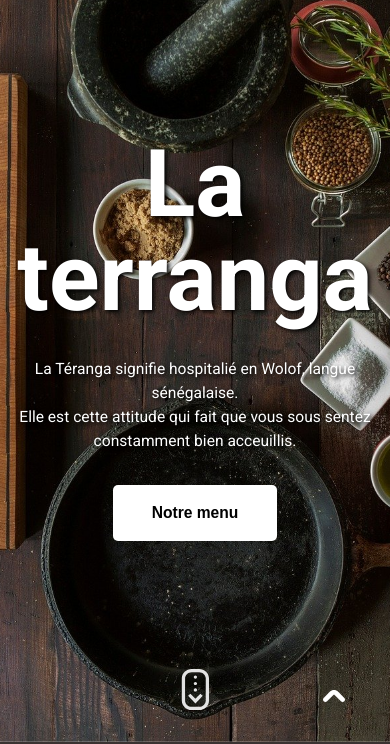
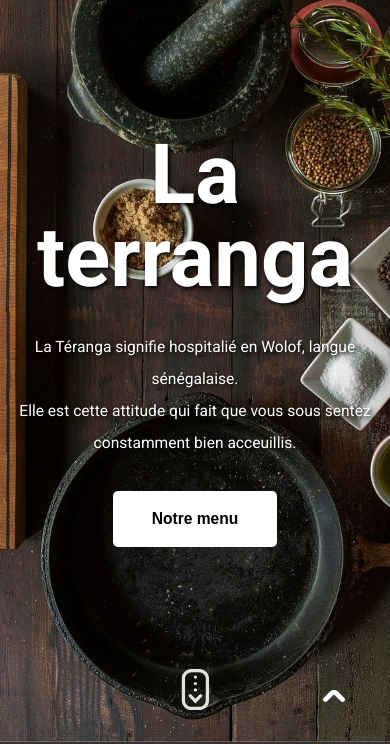
Before and after one commit to fmarc39/teranga, a plain HTML site: page index.html in a window 390 px wide. Shown: the part 102-846 px from the top of the page. Drawn offline with nearby package versions, Linux system fonts and the light colour scheme; files whose address does not match are found by name.

Commit message:
modification des marges

```diff
--- a/css/style.scss
+++ b/css/style.scss
@@ -43,8 +43,6 @@ body {
     background-attachment: fixed;
 
 }
-
-
 
 #up-arrow {
 
@@ -544,6 +542,21 @@ body {
         font-size: 0.65em;
     }
 
+    .header-maintitle {
+
+        font-size: 8em;
+
+    }
+
+    .header-p {
+
+        font-size: $medFont;
+        margin-bottom: 2rem;
+        text-align: center;
+        line-height: 2.0rem;
+        pad: 1rem;
+    }
+
     .column, .services__elts, .footer__elts {
         flex: 100%;
         max-width: 100%;
```
Also changed, not shown: css/style.css, 1 other file.
